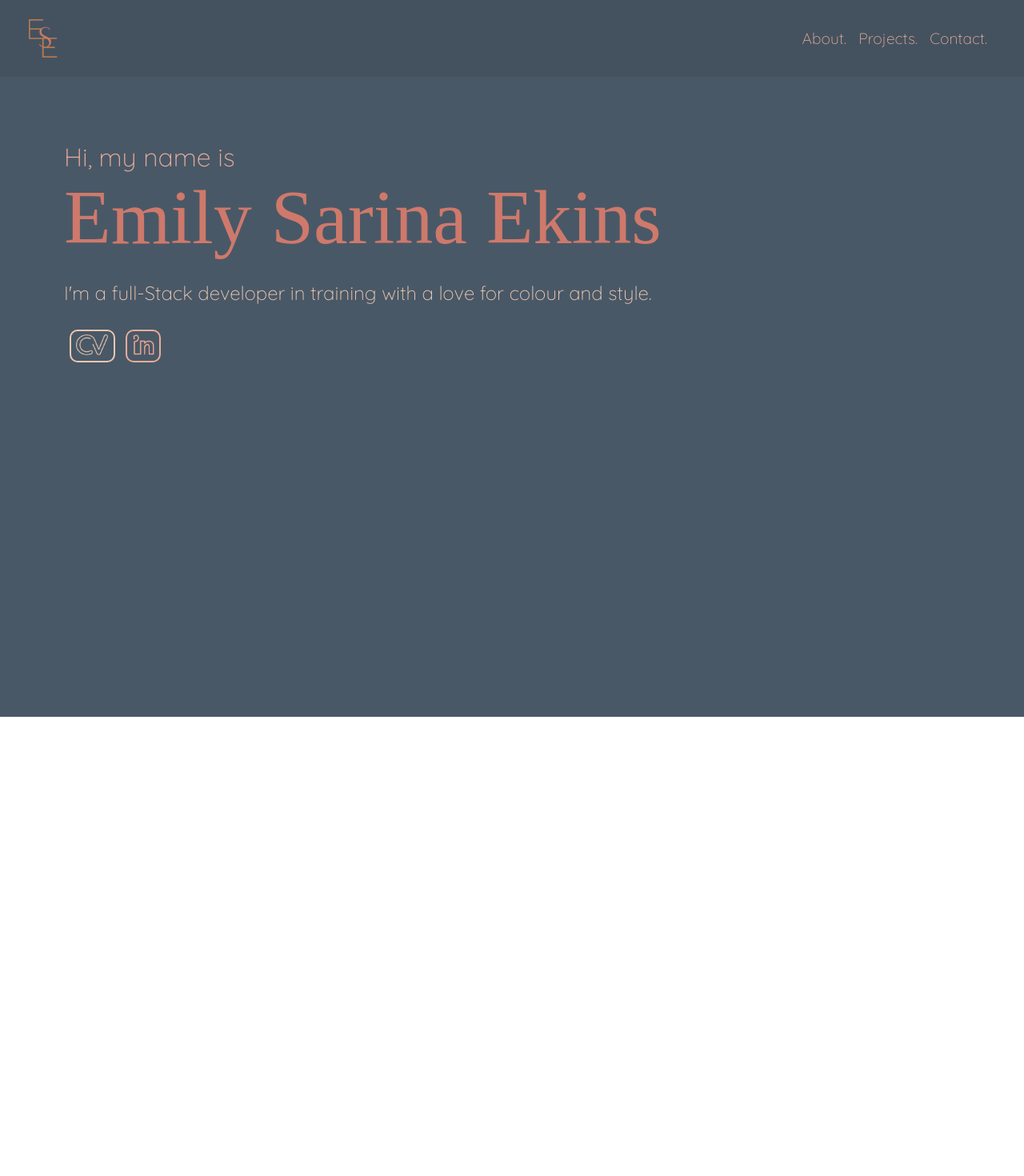
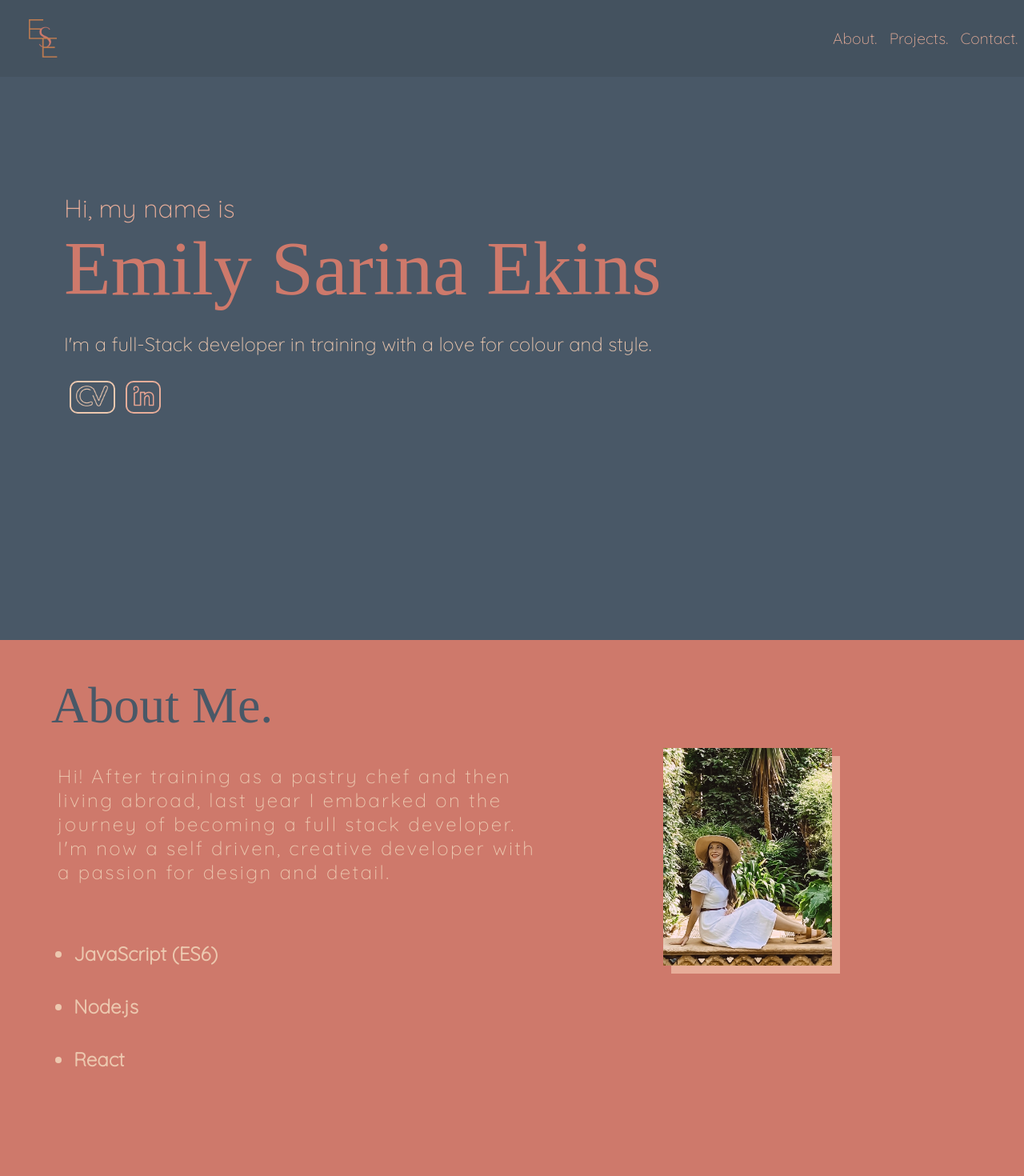
Before and after one commit to emilysarina/Portfolio, a React (Create React App) app: page / in a window 1280 px wide. Shown: the top 1470 px of the page at 80% size. Before the commit the page ends 896 px from the top, so only its background shows below. Built offline with nearby package versions, Linux system fonts and the light colour scheme; a web font is replaced by a local one.

Commit message:
played with nav bar links and added picture

```diff
--- a/package.json
+++ b/package.json
@@ -15,6 +15,7 @@
     "react-dom": "^17.0.2",
     "react-router-dom": "^6.2.1",
     "react-scripts": "5.0.0",
+    "react-scroll": "^1.8.5",
     "styled-components": "^5.3.3",
     "web-vitals": "^2.1.4"
   },
--- a/src/App.js
+++ b/src/App.js
@@ -1,8 +1,7 @@
 import './App.css';
 import NavBar from './Components/NavBar/NavBar';
-import About from './Pages/AboutPage/About';
+import AboutPage from './Pages/AboutPage/AboutPage';
 import HomePage from './Pages/HomePage/Home';
-import { Routes, Route } from "react-router-dom"
 import ContactPage from './Pages/ContactPage/ContactPage';
 import Projects from './Pages/ProjectsPage/Projects';
 
@@ -12,12 +11,10 @@ function App() {
       <header>
        <NavBar/>
       </header>
-      <Routes>
-      <Route path="/" element={ <HomePage/> } />
-      <Route path="/about" element={<About/>} />
-      <Route path="/contact" element={<ContactPage/>} />
-      <Route path="/projects" element={<Projects/>} />
-      </Routes>
+      <HomePage/>
+      <AboutPage/>
+      <Projects/>
+      <ContactPage/>
     </div>
   );
 }
--- a/src/Components/NavBar/NavBar.js
+++ b/src/Components/NavBar/NavBar.js
@@ -1,24 +1,94 @@
-import React from 'react';
+//import React, {useState, useContext, useEffect, useRef} from 'react'
 import css from './NavBar.module.css';
-import { Link } from "react-router-dom";
+
+
+// export const navLinks = [
+// 	{ navLinkId: 'Home', scrollToId: 'homePage' },
+// 	{ navLinkId: 'About', scrollToId: 'aboutPage' },
+// 	{ navLinkId: 'Contact', scrollToId: 'contactPage' },
+// ];
+
+// export const NavContext = React.createContext();
+
+// const NavProvider = ({ children }) => {
+// 	const [activeNavLinkId, setActiveNavLinkId] = useState('');
+
+// 	const providerValue = {
+// 		activeNavLinkId,
+// 		setActiveNavLinkId,
+// 	};
+
+// 	return (
+// 		<NavContext.Provider value={providerValue}>{children}</NavContext.Provider>
+// 	);
+// };
+
+// export const NavProvider;
+
+// export const useNav = navLinkId => {
+// 	const ref = useRef(null);
+
+// 	const { setActiveNavLinkId } = useContext(NavContext);
+
+// 	const isOnScreen = useOnScreen(ref);
+
+// 	useEffect(() => {
+// 		if (isOnScreen) {
+// 			setActiveNavLinkId(navLinkId);
+// 		}
+// 	}, [isOnScreen, setActiveNavLinkId, navLinkId]);
+
+// 	return ref;
+// };
+
+// const NavLink = ({ navLinkId, scrollToId, activeNavLinkId, setActiveNavLinkId }) => {
+// 	const handleClick = () => {
+// 		setActiveNavLinkId(navLinkId);
+// 		document.getElementById(scrollToId).scrollIntoView({
+// 			behavior: 'smooth', // gives an ease-in-out effect to our scroll
+// 		});
+// 	};
+
+// 	return (
+// 		<span
+// 		 	id={navLinkId}
+// 			className={activeNavLinkId === navLinkId ? 'activeClass' : ''}
+// 		 	onClick={handleClick}
+// 		>
+// 			{navLinkId}
+// 		</span>
+// 	);
+// };
+
+// const Nav = () => {
+// 	const [activeNavLinkId, setActiveNavLinkId] = useState('');
+
+// 	return (
+// 	    <nav>
+// 	      {navLinks.map(
+// 		({navLinkId, scrollToId}) =>
+// 		  <NavLink
+// 			navLinkId={navLinkId}
+// 			scrollToId={scrollToId}
+// 			activeNavLinkId={activeNavLinkId}
+// 			setActiveNavLinkId={setActiveNavLinkId}
+// 		  />
+// 	      )}
+// 	    </nav>
+// 	  )
+// };
 
 export default function NavBar() {
   return <div className={css.NavBar}>
-      <Link to="/">
+
       <img src='/ese.png' alt='logo' className={css.logo}/>
-      </Link>
       <div className={css.pageButtons}>
-      <Link to="about">
       <p className={css.NavButton}>
-      About.</p></Link>
-      <Link to="Projects">
+      About.</p>
       <p className={css.NavButton}>
       Projects.</p>
-      </Link>
-      <Link to="Contact">
       <p className={css.NavButton}>
       Contact.</p>
-      </Link>
       </div>
   </div>;
 }
--- a/src/Components/NavBar/NavBar.module.css
+++ b/src/Components/NavBar/NavBar.module.css
@@ -1,13 +1,15 @@
 .NavBar {
     background-color: var(--darker-fith-bg-color);
-    position: sticky;
+    position: fixed;
     color: var(--second-bg-color);
     font-size: 1.2em;
     margin: 0em;
     max-height: 3em;
+    min-width: 100%;
     display: flex;
     padding-bottom: 0.5em;
     padding: 1em;
+    z-index: 950;
 }
 
 .NavButton {
--- a/src/Pages/AboutPage/About.js
+++ b/src/Pages/AboutPage/AboutPage.js
@@ -8,15 +8,22 @@ export default function About() {
   return <div className={css.about}>
   <div className={css.aboutTitle}>
       <Title text={Data[0].title}/>
+      <aboutImage className={css.aboutImage}>
+      <img
+      src="/me.JPG"
+      alt="Girl in a garden"
+      className={`${css.picture} ${css.aboutGrid}`}/>
+      </aboutImage>
       </div>
-      <div className={css.aboutParagraph}>
-      <Paragraph text= {Data[0].paragraph} />
+      <div className={`${css.aboutParagraph} ${css.aboutGrid}`} >
+      <Paragraph text= {Data[0].paragraph} className={css.aboutGrid}/>
       </div>
      <ul className={css.aboutSkills}>
        <li  className={css.aboutPoint}>JavaScript (ES6)</li>
        <li className={css.aboutPoint}>Node.js</li>
        <li className={css.aboutPoint}>React</li>
      </ul>
+
   </div>;
 
 }
--- a/src/Pages/AboutPage/about.module.css
+++ b/src/Pages/AboutPage/about.module.css
@@ -2,6 +2,19 @@
     overflow: auto;
     min-height: 100vh;
     background-color: var(--third-bg-color);
+}
+
+.picture {
+    height: 17em;
+    box-shadow: 10px 10px var(--second-bg-color);
+}
+
+.aboutImage{
+    position:relative;
+    padding: 1em;
+    padding-right: 15em;
+    float: right;
+
 }
 
 .aboutTitle {
@@ -14,16 +27,16 @@
 }
 
 .aboutSkills {
-    display: flex;
-    justify-content: left;
     color: var( --main-bg-color);
     font-weight: 700;
     padding-left: 3.5em;
 }
 
+
 .aboutPoint {
    margin: 1.5em;
    font-size: 1.5em;
+   text-align: left;
 }
 
 .aboutPoint:hover{
--- a/src/Pages/HomePage/home.module.css
+++ b/src/Pages/HomePage/home.module.css
@@ -9,9 +9,9 @@
 
 .namesection {
     text-align: start;
-    position: fixed;
     justify-content: left;
     padding: 5em;
+    padding-top: 15em;
 }
 
 .intro {
--- a/src/Pages/data/data.js
+++ b/src/Pages/data/data.js
@@ -2,7 +2,7 @@ const Data = [
     {
         page: 'about',
         title: 'About Me.',
-        paragraph: `Hi! After training as a pastry chef and then living abroad, last year I embarked on the challenge of becoming a full stack developer. I'm now a self driven, creative developer with a passion for design and detail.
+        paragraph: `Hi! After training as a pastry chef and then living abroad, last year I embarked on the journey of becoming a full stack developer. I'm now a self driven, creative developer with a passion for design and detail.
         `,
     },
     {
--- a/src/index.js
+++ b/src/index.js
@@ -3,13 +3,11 @@ import ReactDOM from 'react-dom';
 import './index.css';
 import App from './App';
 import reportWebVitals from './reportWebVitals';
-import { BrowserRouter } from 'react-router-dom'
+//import { BrowserRouter } from 'react-router-dom'
 
 ReactDOM.render(
   <React.StrictMode>
-  <BrowserRouter>
     <App />
-  </BrowserRouter>
   </React.StrictMode>,
   document.getElementById('root')
 );
```
Also changed, not shown: public/me.JPG (added), 1 other file (tests, documents, lock files or other folders).
